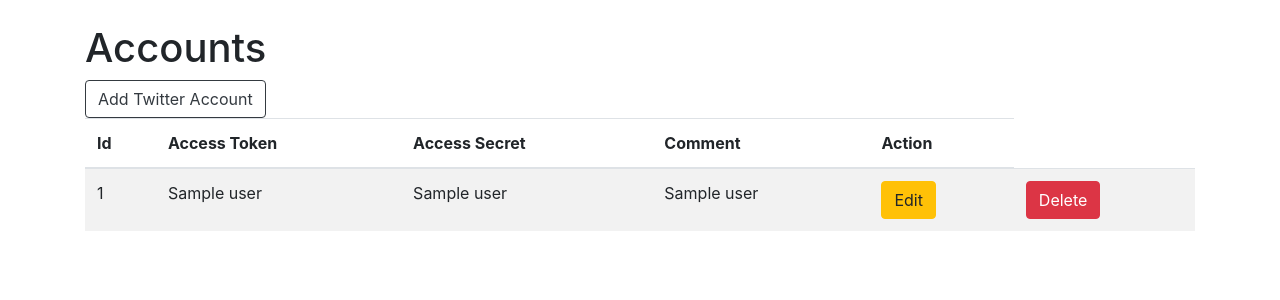
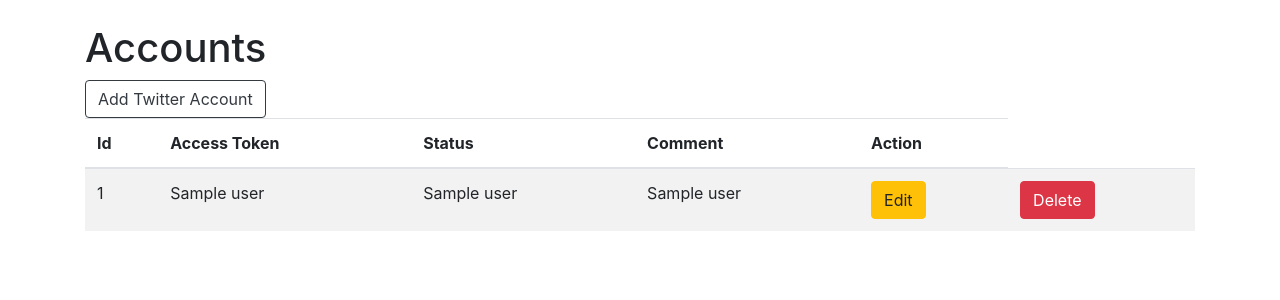
Before and after one commit to kwamena98/webhook, a Flask app: page /dashboard in a window 1280 px wide. Shown: the part 56-356 px from the top of the page. Run offline with Flask 2, Linux system fonts and the light colour scheme; a database or web service that is not in the repository returns one stand-in record (values such as "Sample title"); some libraries are stand-ins or nearby versions.

Commit message:
Update dashboard.html

```diff
--- a/templates/dashboard.html
+++ b/templates/dashboard.html
@@ -67,7 +67,7 @@
             <tr>
                 <th>Id</th>
                 <th>Access Token</th>
-                <th>Access Secret</th>
+                <th>Status</th>
                 <th>Comment</th>
                 <th>Action</th>
             </tr>
@@ -78,7 +78,7 @@
                 {% for row in req %}
                 <td>{{row[0]}} </td>
                 <td>{{row[1]}}</td>
-                <td>{{row[2]}}</td>
+                <td>{{row[4]}}</td>
                 <td>{{row[3]}}</td>
                 <td>
                     <a href="/edit/{{row.0}}" class="btn btn-warning btn-xs" data-toggle="modal" data-target="#modaledit{{row.0}}">Edit</a>
@@ -124,10 +124,11 @@
 
 
                             <form action="/dashboard" method="POST">
+                                <div class="form-group">
                                 <label for="lname">Comment</label>
                                 <input type="text" id="lname" name="rate"><br><br>
                                 <input  type="hidden" value="{{row.1}}"  id="cus" name="cus"><br><br>
-
+                            </div>
                                 <input type="submit" value="Submit">
 
 
```
